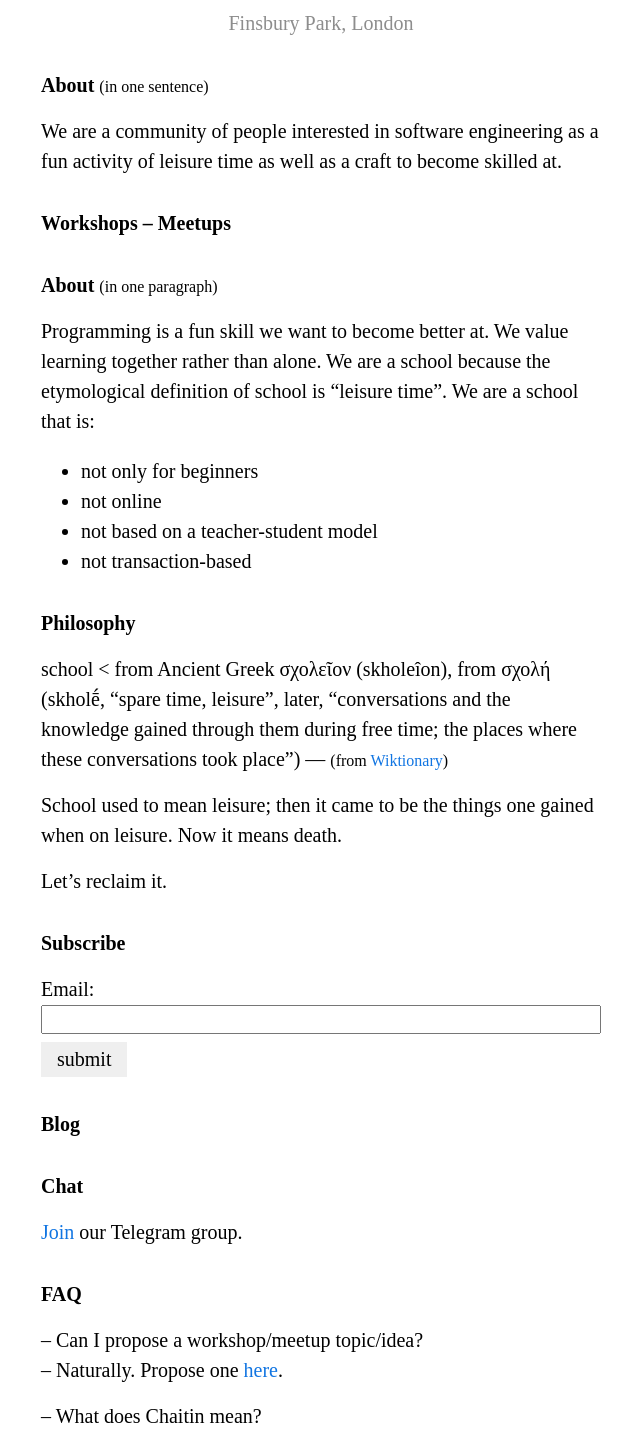
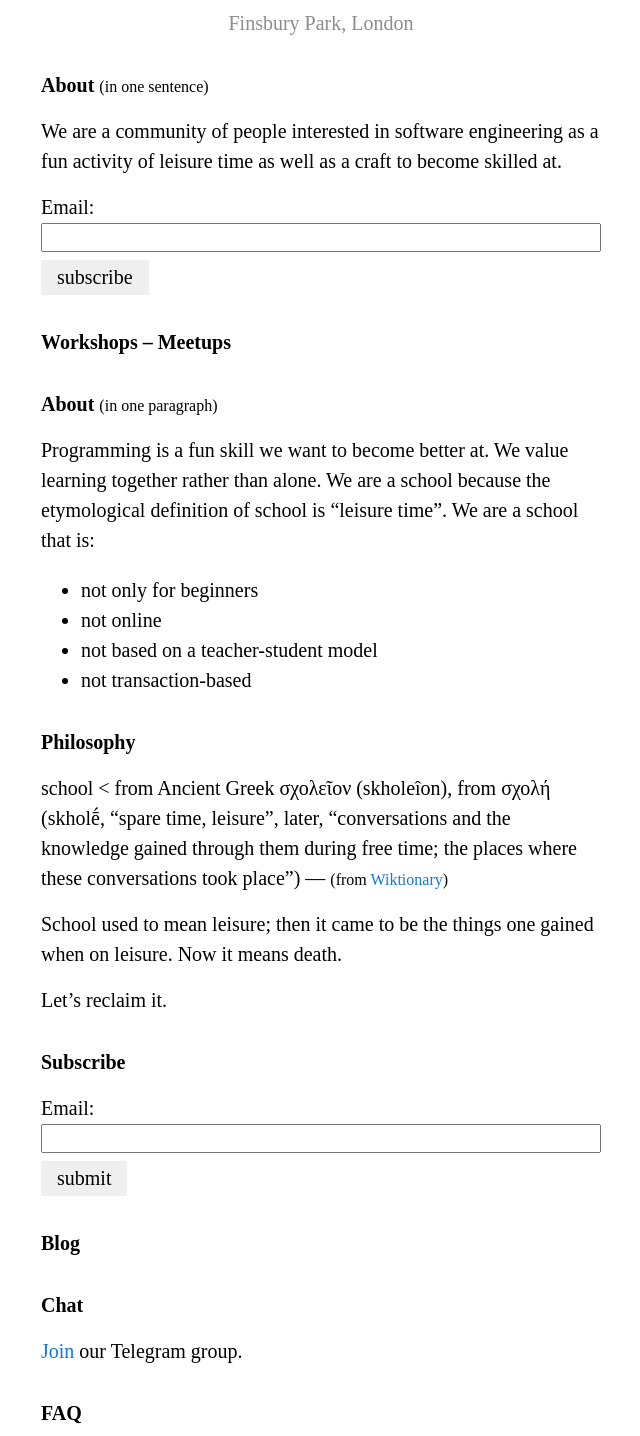
Before and after one commit to chaitinschool/chaitinschool.org, a Django app: page / in a window 1280 px wide. Shown: the part 140-1576 px from the top of the page, without its empty margins (319-959 px from the left). Run offline with Django 3.2, Linux system fonts and the light colour scheme; data that the repository does not hold is empty.

Commit message:
add notification on index above fold

```diff
--- a/main/templates/main/index.html
+++ b/main/templates/main/index.html
@@ -8,6 +8,12 @@
         We are a community of people interested in software engineering as a
         fun activity of leisure time as well as a craft to become skilled at.
     </p>
+    <form method="post" action="{% url 'index' %}">
+        <label for="email">Email:</label>
+        <input type="email" id="email" name="email">
+        {% csrf_token %}
+        <input type="submit" value="subscribe">
+    </form>
 </article>
 
 <article>
```
